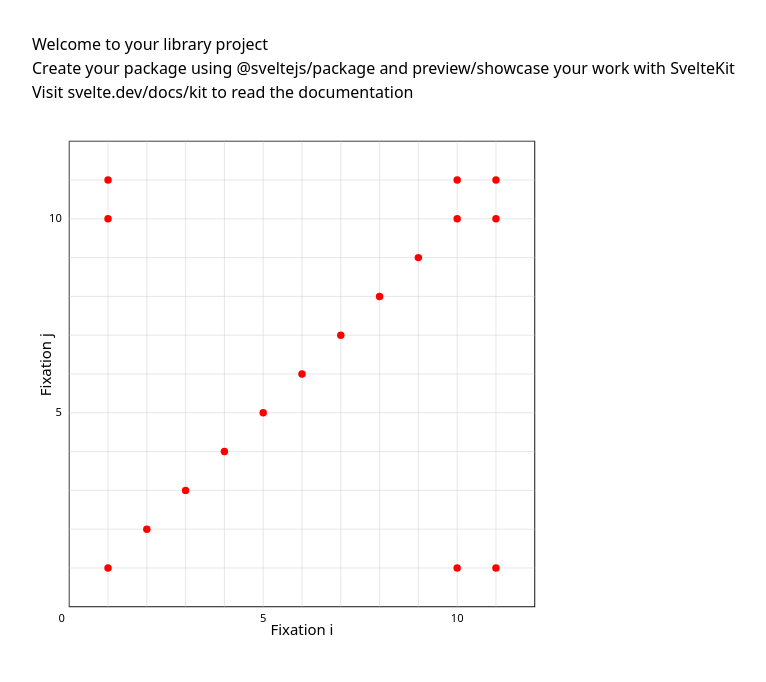
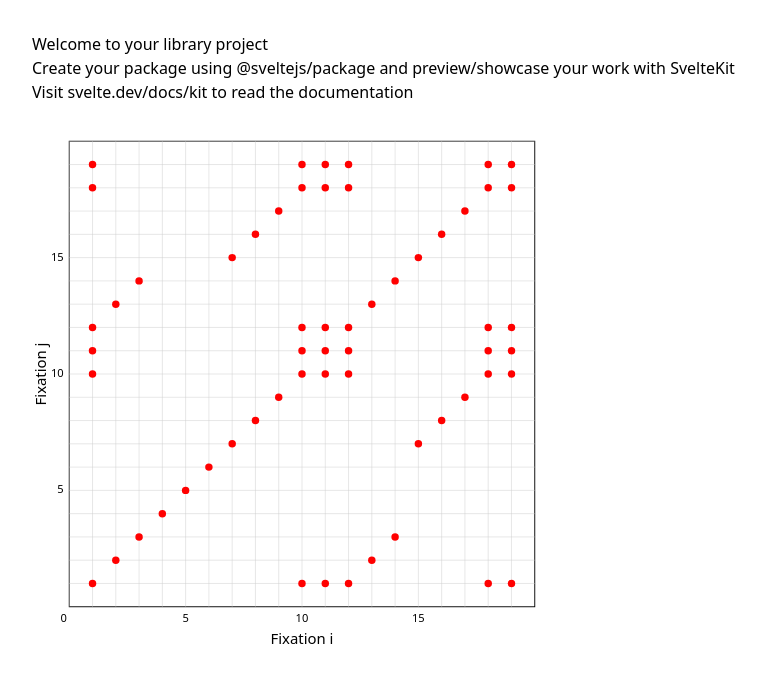
Before and after one commit to misavojte/Running-RQA-Plots, a SvelteKit app: page / in a window 1280 px wide. Shown: the top 682 px of the page, without its empty margins (0-766 px from the left). Built offline with nearby package versions, Linux system fonts and the light colour scheme.

Commit message:
ux(rcp): better showcase + label tick alignment

```diff
--- a/src/lib/components/RecurrencePlot.svelte
+++ b/src/lib/components/RecurrencePlot.svelte
@@ -5,7 +5,7 @@
   // SVG layout constants
   const Y_AXIS_WIDTH = 40;       // Total width reserved for y-axis label
   const X_AXIS_HEIGHT = 40;      // Total height reserved for x-axis label
-  const LABEL_OFFSET = 30;       // Distance of axis labels from plot
+  const LABEL_OFFSET = 40;       // Distance of axis labels from plot
 
   let {
     fixations,
@@ -114,7 +114,7 @@
       x={-LABEL_OFFSET}
       y={size / 2}
       text-anchor="middle"
-      transform={`rotate(-90 -${LABEL_OFFSET} ${(size / 2) - 10})`}
+      transform={`rotate(-90 -${LABEL_OFFSET} ${size / 2}) translate(0, 15)`}
     >
       {yLabel}
     </text>
@@ -169,7 +169,7 @@
       <!-- Y-axis labels -->
       {#each axisLabels() as label}
         <text
-          x="-8"
+          x="-6"
           y={size - (label * (size / (recurrenceMatrix.length + 1)))}
           text-anchor="end"
           dominant-baseline="middle"
@@ -193,7 +193,7 @@
 
       <!-- Single origin label (0) -->
       <text
-        x="-8"
+        x="-6"
         y={size + 16}
         text-anchor="middle"
         font-size="12"
--- a/src/routes/+page.svelte
+++ b/src/routes/+page.svelte
@@ -14,6 +14,14 @@
         { id: 9, timestamp: 900, aoi: ["AOI9"] },
         { id: 10, timestamp: 1000, aoi: ["AOI1"] },
         { id: 11, timestamp: 1100, aoi: ["AOI1"] },
+        { id: 1, timestamp: 100, aoi: ["AOI1"] },
+        { id: 2, timestamp: 200, aoi: ["AOI2"] },
+        { id: 3, timestamp: 300, aoi: ["AOI3"] },
+        { id: 7, timestamp: 700, aoi: ["AOI7"] },
+        { id: 8, timestamp: 800, aoi: ["AOI8"] },
+        { id: 9, timestamp: 900, aoi: ["AOI9"] },
+        { id: 10, timestamp: 1000, aoi: ["AOI1"] },
+        { id: 11, timestamp: 1100, aoi: ["AOI1"] },
     ];
 
 </script>
```
